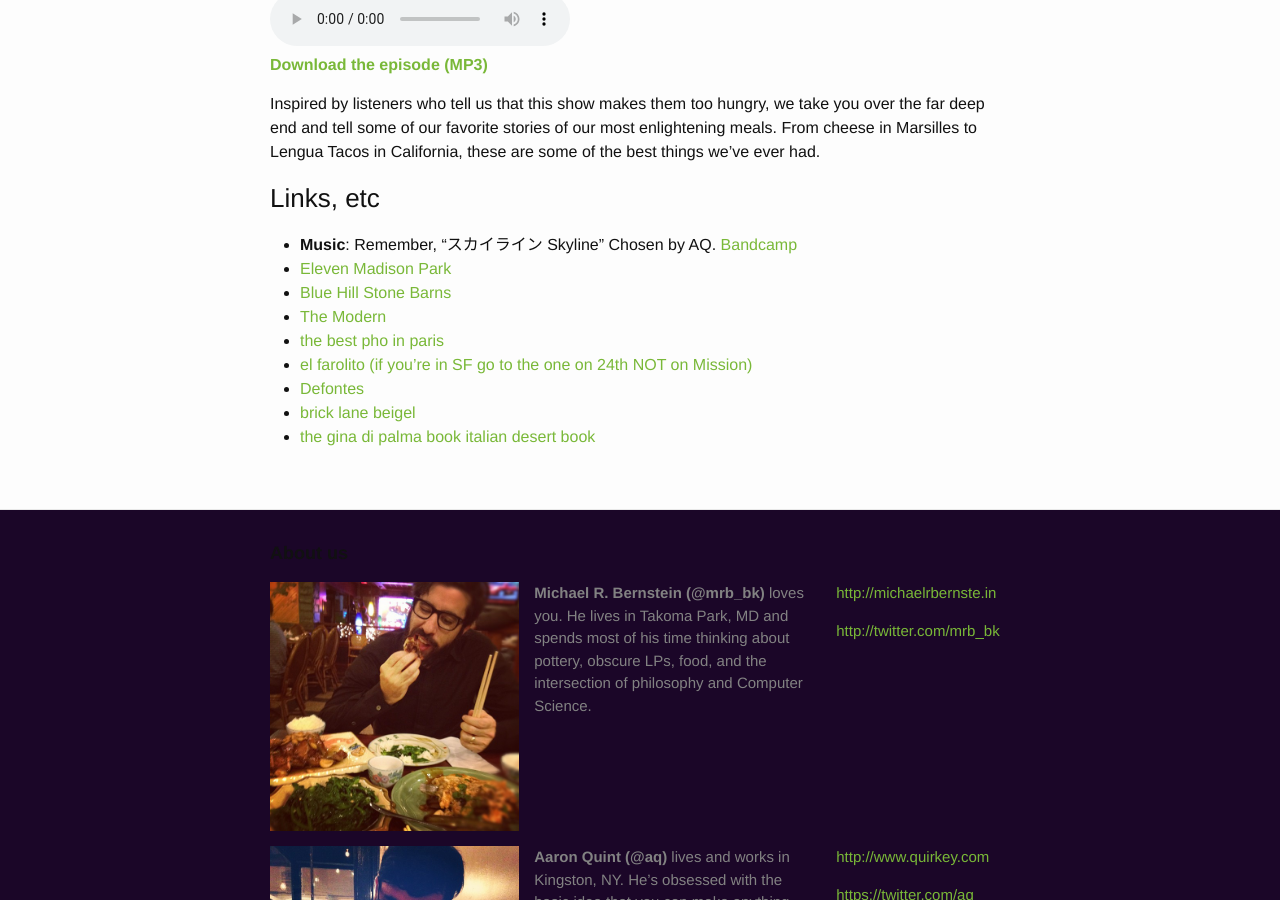
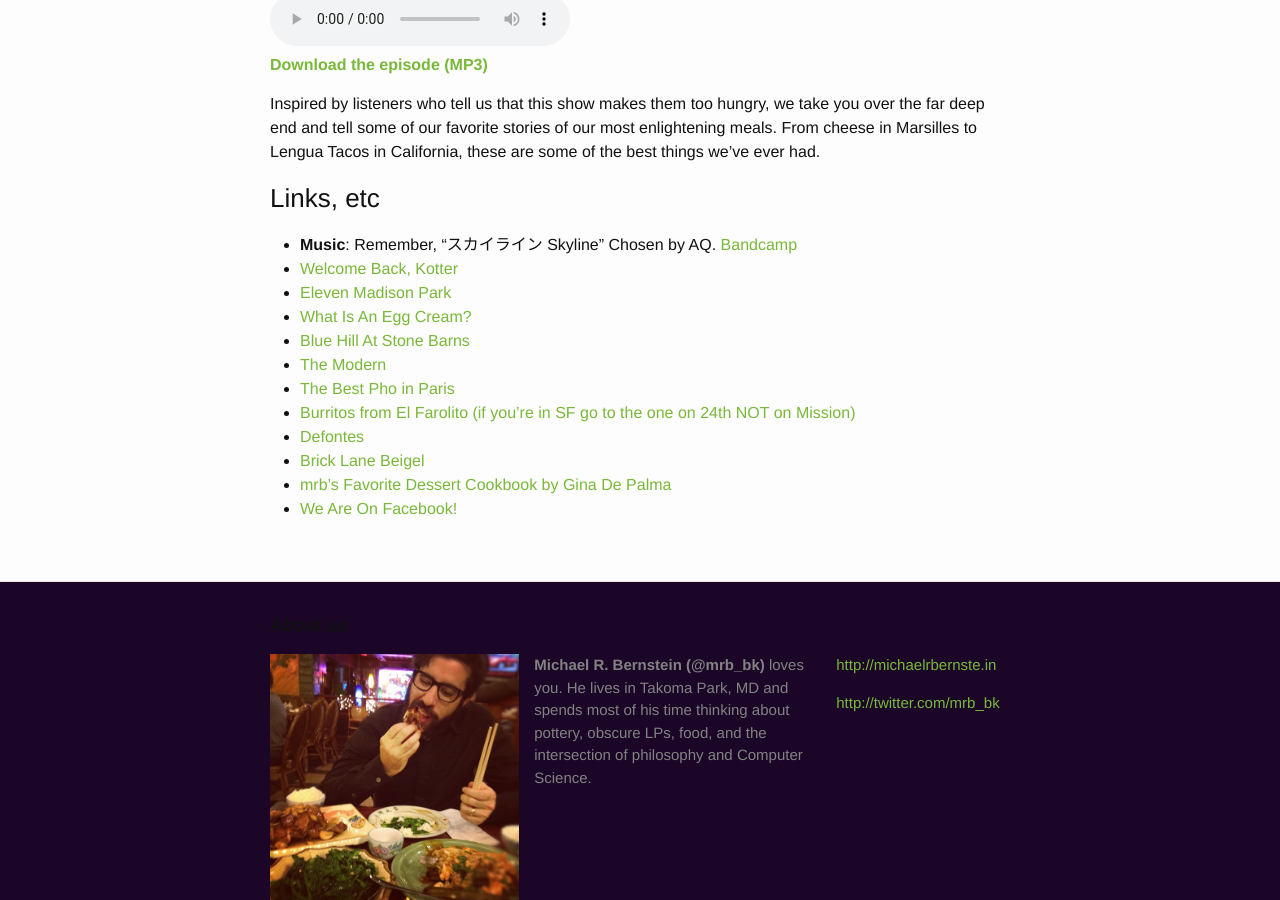
Before and after one commit to beatsryetypes/beatsryetypes.github.io, a Jekyll site: the page built from _posts/2015-09-14-episode-31-the-best-thing-we-ever-ate.md, in a window 1280 px wide and 900 px high, scrolled down 526 px. Built offline with Jekyll 4.4.1, drawn with Linux system fonts in a browser that asks for light colours.

Commit message:
Not much

```diff
--- a/_posts/2015-09-14-episode-31-the-best-thing-we-ever-ate.md
+++ b/_posts/2015-09-14-episode-31-the-best-thing-we-ever-ate.md
@@ -16,11 +16,14 @@ Inspired by listeners who tell us that this show makes them too hungry, we take
 ### Links, etc
 
 * <strong>Music</strong>: Remember, "スカイライン Skyline" Chosen by AQ. [Bandcamp](https://dreamcatalogue.bandcamp.com/track/skyline)
+* [Welcome Back, Kotter](https://en.wikipedia.org/wiki/Welcome_Back,_Kotter)
 * [Eleven Madison Park](http://elevenmadisonpark.com/)
-* [Blue Hill Stone Barns](https://www.bluehillfarm.com/dine/stone-barns)
+* [What Is An Egg Cream?](https://en.wikipedia.org/wiki/Egg_cream)
+* [Blue Hill At Stone Barns](https://www.bluehillfarm.com/dine/stone-barns)
 * [The Modern](http://www.themodernnyc.com/)
-* [the best pho in paris](http://www.tripadvisor.com/Restaurant_Review-g187147-d719829-Reviews-Pho_14-Paris_Ile_de_France.html)
-* [el farolito (if you're in SF go to the one on 24th NOT on Mission)](http://www.yelp.com/biz/el-farolito-san-francisco-2)
+* [The Best Pho in Paris](http://www.tripadvisor.com/Restaurant_Review-g187147-d719829-Reviews-Pho_14-Paris_Ile_de_France.html)
+* [Burritos from El Farolito (if you're in SF go to the one on 24th NOT on Mission)](http://www.yelp.com/biz/el-farolito-san-francisco-2)
 * [Defontes](http://defontesofbrooklyn.com/)
-* [brick lane beigel](http://www.tripadvisor.com/Restaurant_Review-g186338-d717862-Reviews-Brick_Lane_Beigel_Bakery-London_England.html)
-* [the gina di palma book italian desert book](http://amzn.to/1KmZeVZ)
+* [Brick Lane Beigel](http://www.tripadvisor.com/Restaurant_Review-g186338-d717862-Reviews-Brick_Lane_Beigel_Bakery-London_England.html)
+* [mrb's Favorite Dessert Cookbook by Gina De Palma](http://amzn.to/1KmZeVZ)
+* [We Are On Facebook!](https://www.facebook.com/beatsryetypes)
```
